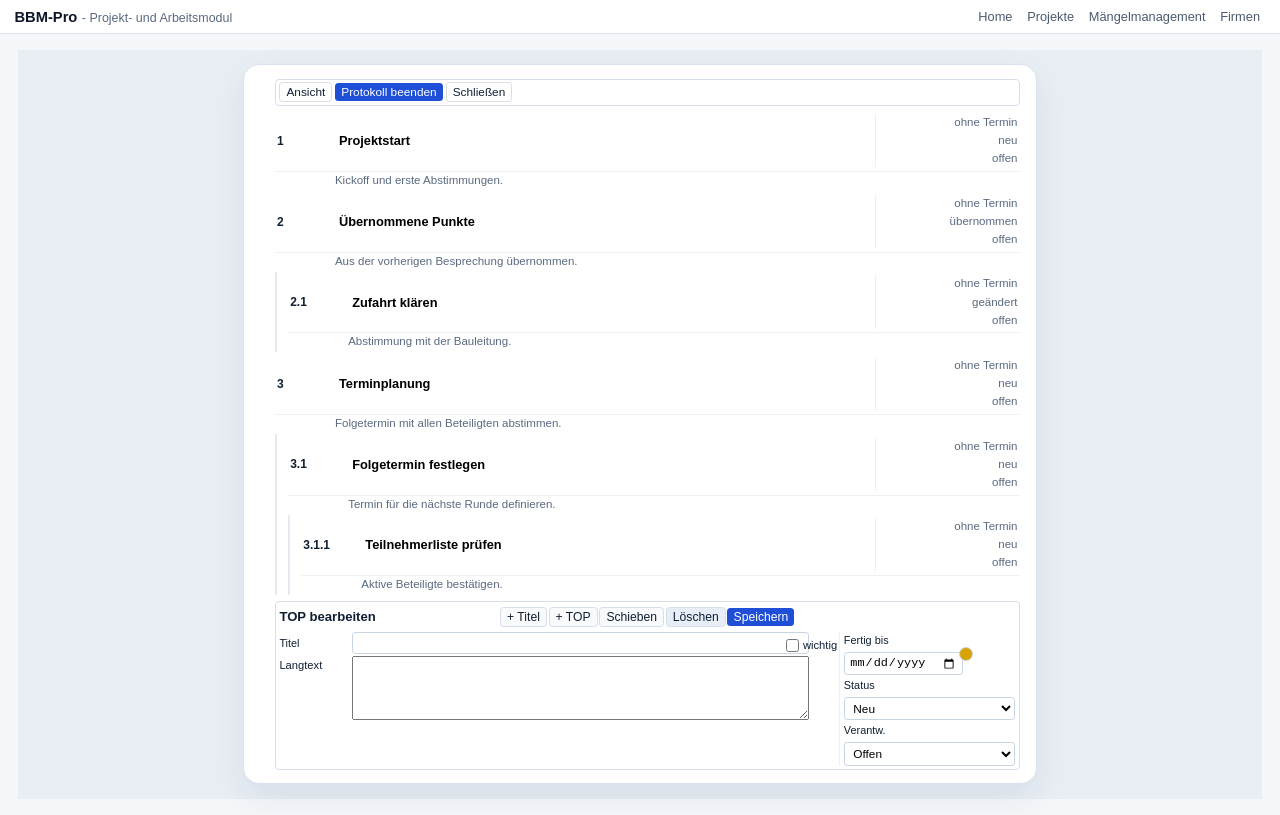
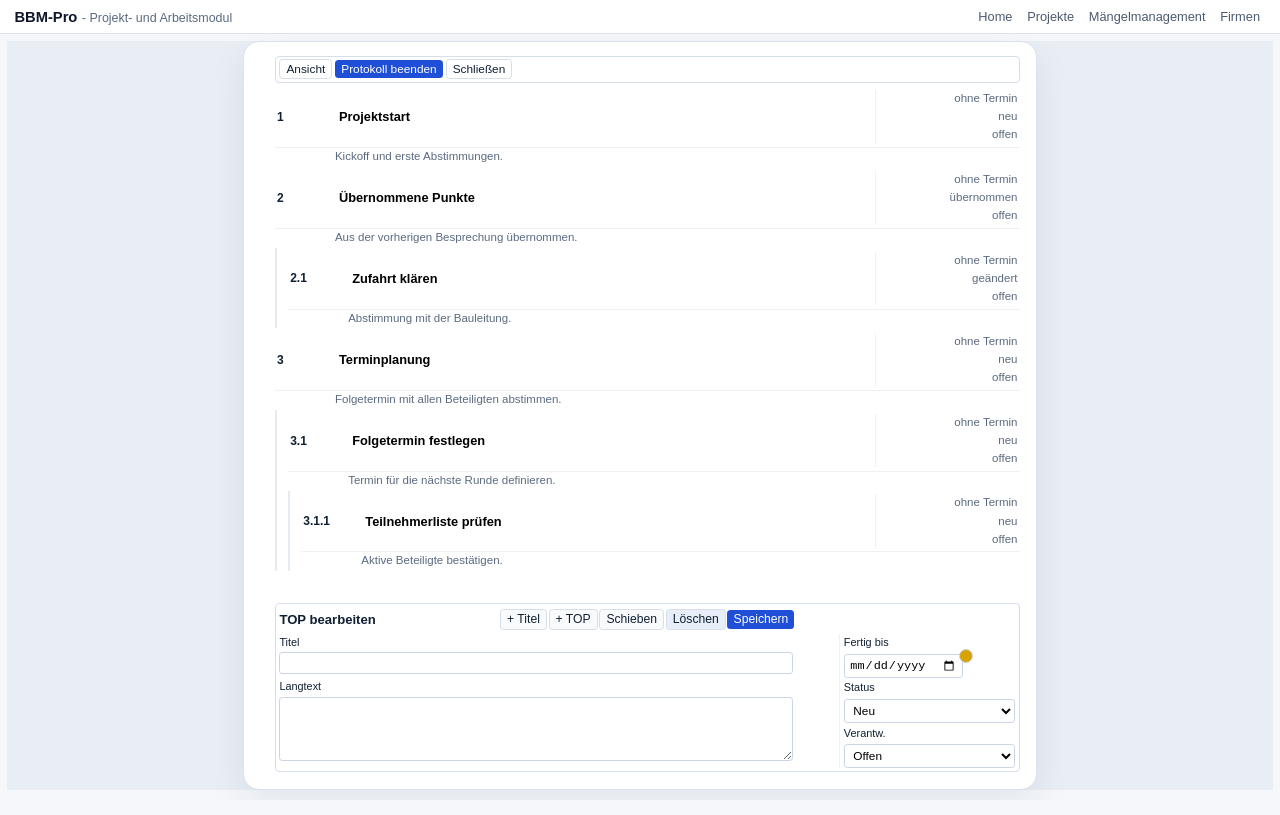
Before and after one commit to SteffenBandholt/BBM-Pro, a React (Vite) app: page /meetings/1 in a window 1280 px wide. Built offline with nearby package versions, Linux system fonts and the light colour scheme.

Commit message:
UI geschärft

```diff
--- a/src/modules/meetings/components/ProtocolEditorPanel.jsx
+++ b/src/modules/meetings/components/ProtocolEditorPanel.jsx
@@ -31,17 +31,13 @@ export default function ProtocolEditorPanel({
               <span>Titel</span>
               <input value={draft.title} onChange={(event) => onFieldChange('title', event.target.value)} />
             </label>
-            <label className="protocol-editor-title-row__flag protocol-editor-title-row__flag--inline">
-              <input type="checkbox" checked={draft.isImportant} onChange={(event) => onToggleImportant(event.target.checked)} />
-              <span>wichtig</span>
-            </label>
           </div>
 
           {isTitleLevel ? null : (
-            <div className="protocol-editor-longtext">
-              <span className="protocol-editor-longtext__label">Langtext</span>
+            <label className="field protocol-editor-longtext">
+              <span>Langtext</span>
               <textarea rows={2} value={draft.longtext} onChange={(event) => onFieldChange('longtext', event.target.value)} />
-            </div>
+            </label>
           )}
         </div>
 
--- a/src/styles/global.css
+++ b/src/styles/global.css
@@ -28,7 +28,10 @@ a {
 }
 
 .app-shell {
-  min-height: 100vh;
+  height: 100vh;
+  display: flex;
+  flex-direction: column;
+  overflow: hidden;
 }
 
 .topbar {
@@ -85,7 +88,10 @@ a {
 }
 
 .content {
-  padding: 1rem 1.1rem;
+  flex: 1 1 auto;
+  min-height: 0;
+  overflow: hidden;
+  padding: 0.45rem 0.45rem 0.6rem;
 }
 
 .page-section {
@@ -970,23 +976,27 @@ a {
   max-width: none;
   display: flex;
   justify-content: center;
-  align-items: flex-start;
-  padding: clamp(0.45rem, 1.1vw, 0.9rem) clamp(0.35rem, 1vw, 0.75rem) clamp(0.5rem, 1.2vw, 1.1rem);
-  min-height: calc(100vh - 4.2rem);
+  align-items: stretch;
+  padding: 0;
+  min-height: 0;
+  height: 100%;
   font-size: 0.86rem;
   background: #e9eef5;
 }
 
 .protocol-paper {
   width: clamp(180mm, 92vw, 210mm);
-  min-height: calc(100vh - 6rem);
+  height: 100%;
   background: #ffffff;
   border: 1px solid #d9e2ee;
   box-shadow: 0 14px 36px rgba(16, 32, 51, 0.08);
   border-radius: 1rem;
   padding: 0.85rem 1rem 0.85rem 1.9rem;
   display: grid;
-  gap: 0.3rem;
+  grid-template-rows: auto minmax(0, 1fr) auto;
+  gap: 0.24rem;
+  min-height: 0;
+  overflow: hidden;
 }
 
 .protocol-action-bar,
@@ -1004,12 +1014,14 @@ a {
 }
 
 .protocol-action-bar {
-  top: 0.6rem;
+  top: 0;
 }
 
 .protocol-layout {
   display: grid;
-  gap: 0.3rem;
+  grid-template-rows: minmax(0, 1fr) auto;
+  gap: 0.2rem;
+  height: 100%;
   min-height: 0;
 }
 
@@ -1193,38 +1205,22 @@ a {
 }
 
 .protocol-editor-title-row {
-  display: grid;
-  grid-template-columns: minmax(0, 0.72fr) auto;
-  gap: 0.32rem;
+  display: flex;
   align-items: center;
+  gap: 1.5cm;
+  flex-wrap: nowrap;
 }
 
 .protocol-editor-title-row__title {
   margin: 0;
-  flex: 1 1 auto;
+  flex: 0 1 auto;
   min-width: 0;
   display: grid;
-  grid-template-columns: 4.1rem minmax(0, 1fr);
-  align-items: center;
-  column-gap: 0.45rem;
-  width: clamp(132mm, 78vw, 140mm);
-  max-width: 140mm;
-}
-
-.protocol-editor-title-row__flag {
-  display: inline-flex;
-  align-items: center;
-  gap: 0.24rem;
-  white-space: nowrap;
-  font-size: 0.7rem;
-  margin: 0;
-  justify-self: end;
-  margin-left: auto;
-  padding-top: 0.36rem;
-}
-
-.protocol-editor-title-row__flag input {
-  margin: 0;
+  grid-template-columns: 1fr;
+  align-items: start;
+  gap: 0.12rem;
+  width: clamp(128mm, 76vw, 136mm);
+  max-width: 136mm;
 }
 
 .protocol-editor-details {
@@ -1233,30 +1229,19 @@ a {
 
 .protocol-editor-longtext {
   display: grid;
-  grid-template-columns: 4.1rem minmax(0, 1fr);
+  grid-template-columns: 1fr;
   align-items: start;
-  column-gap: 0.45rem;
-  margin-top: 0.02rem;
-  width: clamp(132mm, 78vw, 140mm);
-  max-width: 140mm;
-}
-
-.protocol-editor-longtext__label {
-  font-size: 0.7rem;
-  line-height: 1.2;
-  padding-top: 0.18rem;
-  white-space: nowrap;
-  width: 4.1rem;
+  gap: 0.12rem;
+  margin-top: 0.18rem;
+  justify-self: start;
+  width: clamp(128mm, 76vw, 136mm);
+  max-width: 136mm;
 }
 
 .protocol-editor-longtext textarea {
   min-height: 4rem;
   width: 100%;
   resize: vertical;
-}
-
-.protocol-editor-title-row__title > span {
-  width: 4.1rem;
 }
 
 .protocol-editor-title-row__title input {
```
